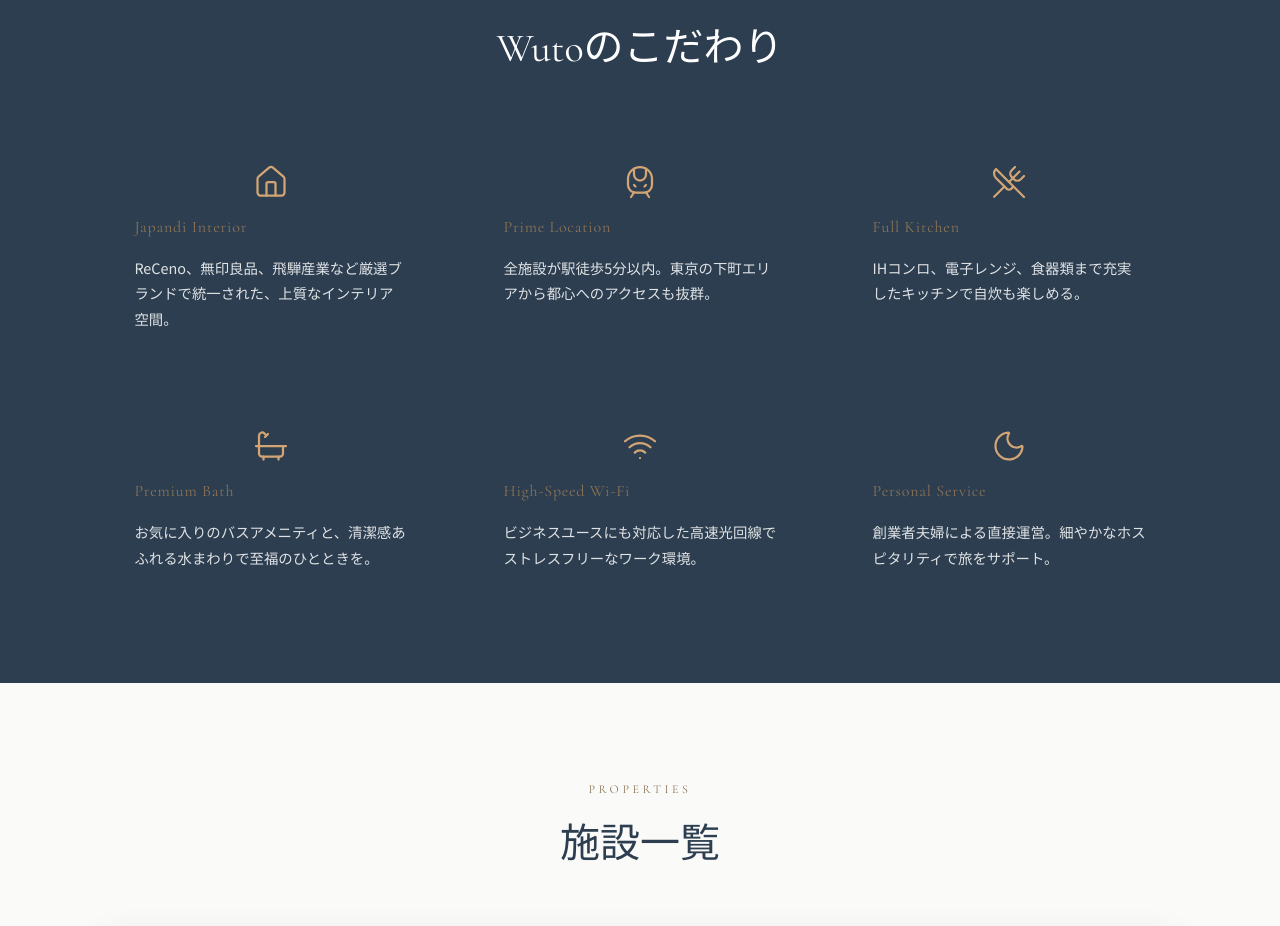
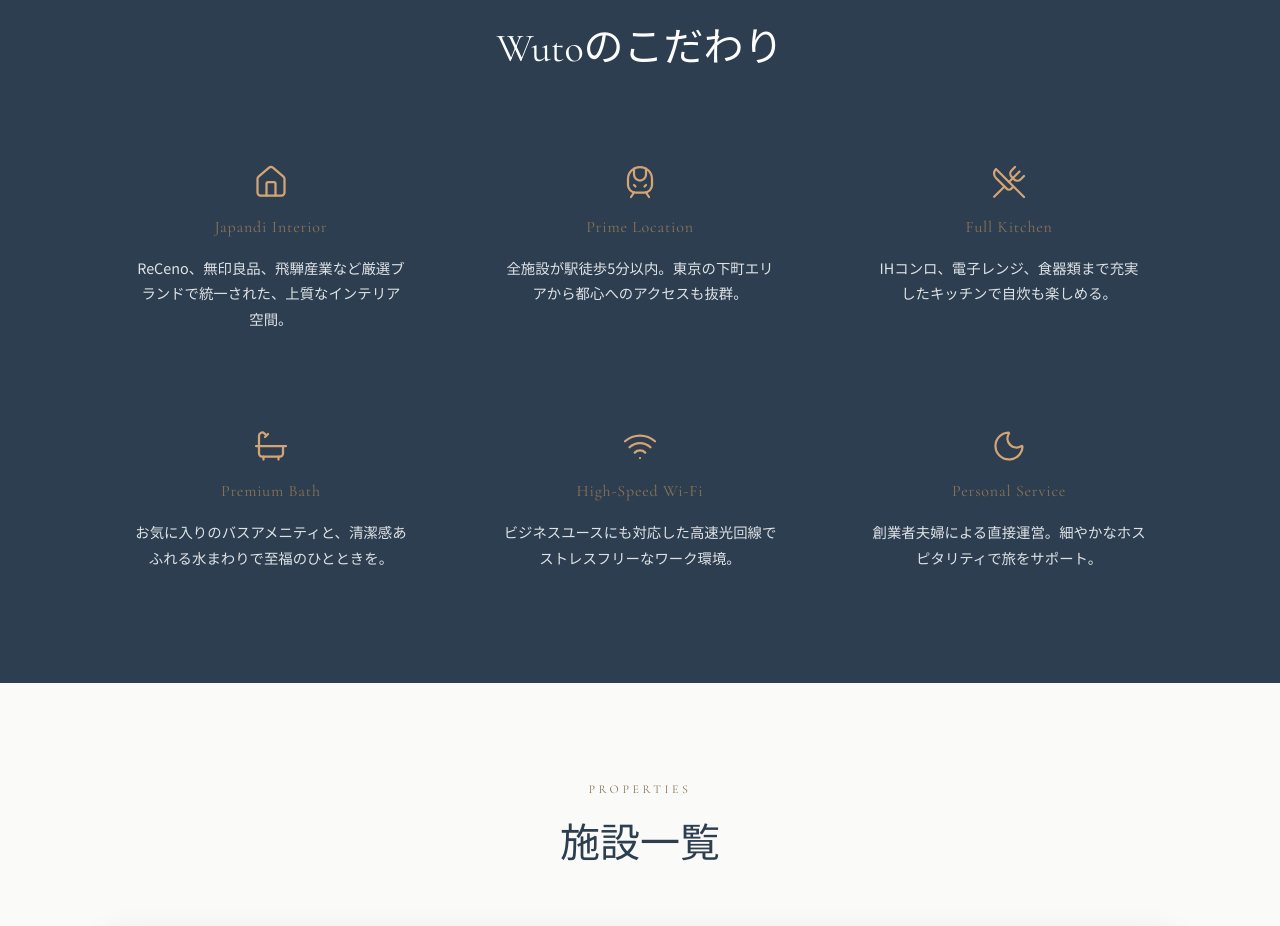
Before and after one commit to hassaku1881/yuka-han-website, a Next.js app: page /wuto in a window 1280 px wide. Shown: the part 1183-2109 px from the top of the page. Built offline with nearby package versions, Linux system fonts and the light colour scheme.

Commit message:
fix: center feature titles and text in Wuto page

```diff
--- a/src/app/wuto/page.tsx
+++ b/src/app/wuto/page.tsx
@@ -139,7 +139,7 @@ export default function WutoPage() {
               { icon: <Wifi size={36} strokeWidth={1.5} color="#d4a574" />, title: "High-Speed Wi-Fi", text: "ビジネスユースにも対応した高速光回線でストレスフリーなワーク環境。" },
               { icon: <Moon size={36} strokeWidth={1.5} color="#d4a574" />, title: "Personal Service", text: "創業者夫婦による直接運営。細やかなホスピタリティで旅をサポート。" },
             ].map((f) => (
-              <div key={f.title} style={{ padding: "2rem", color: "var(--color-white)" }}>
+              <div key={f.title} style={{ padding: "2rem", color: "var(--color-white)", textAlign: "center" }}>
                 <div style={{ marginBottom: "0.8rem", display: "flex", justifyContent: "center" }}>{f.icon}</div>
                 <h3 style={{ fontFamily: "var(--font-en)", fontSize: "1rem", fontWeight: 400, color: "var(--color-accent)", marginBottom: "0.8rem", letterSpacing: "0.05em" }}>
                   {f.title}
```
